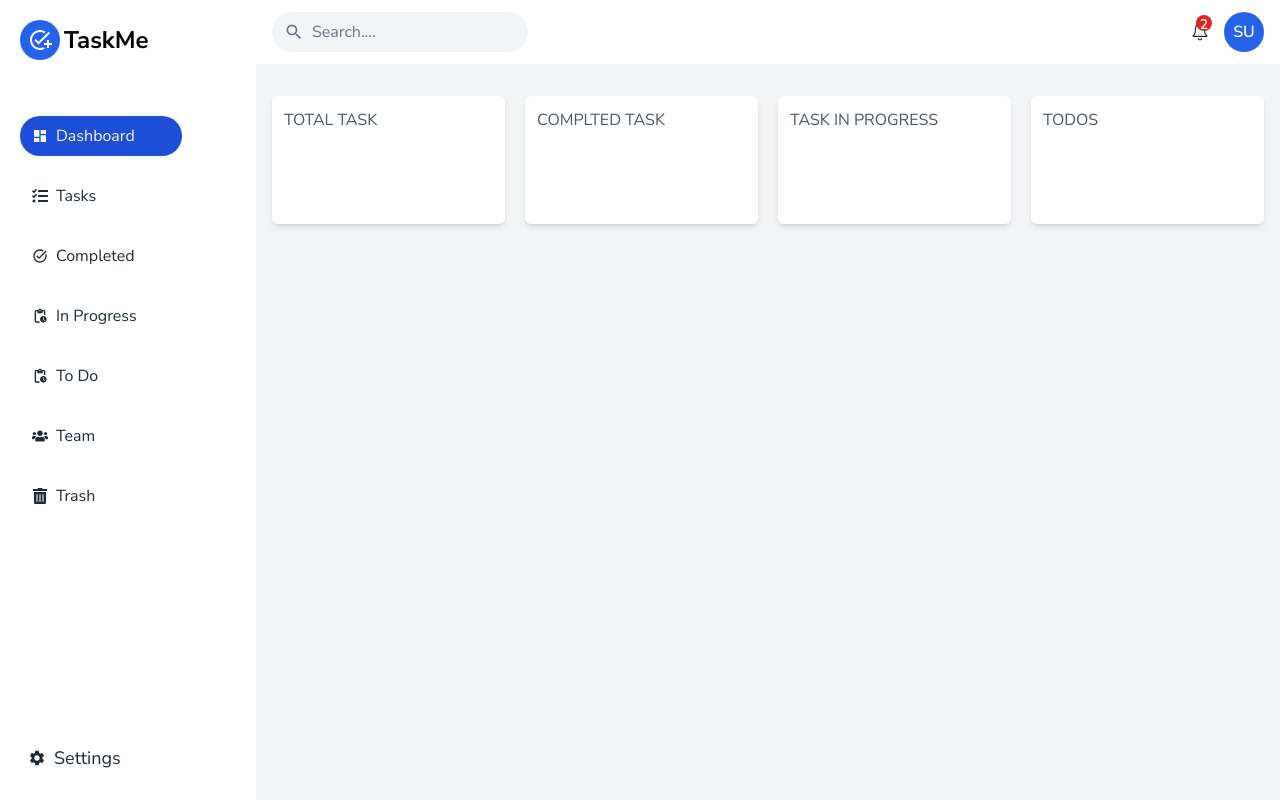
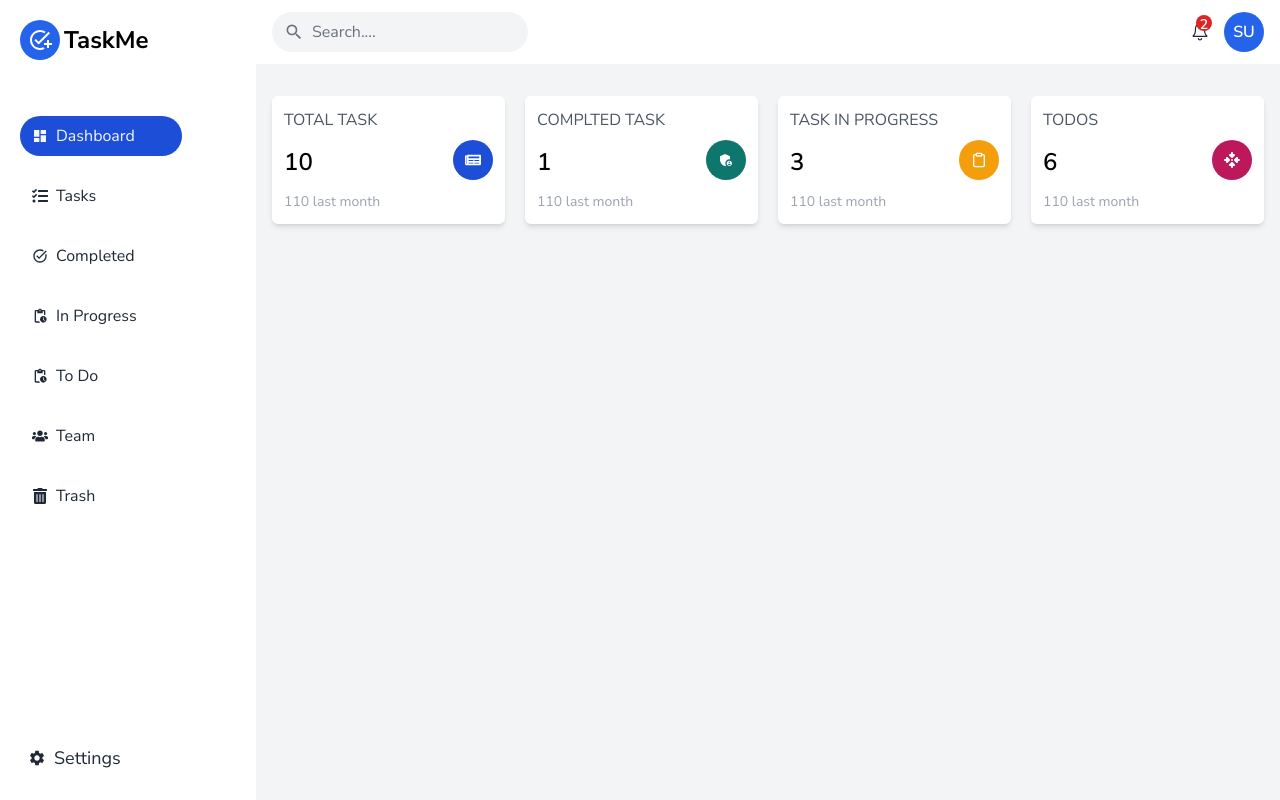
Before and after one commit to zidankhainur2/task-manager, a React (Vite) app in the folder client/: page /dashboard in a window 1280 px wide. Built offline with nearby package versions, Linux system fonts and the light colour scheme; sample sign-in values are in the browser's storage.

Commit message:
add dashboard v2

```diff
--- a/client/src/pages/Dashboard.jsx
+++ b/client/src/pages/Dashboard.jsx
@@ -9,6 +9,7 @@ import { FaNewspaper, FaUsers } from "react-icons/fa";
 import { FaArrowsToDot } from "react-icons/fa6";
 import moment from "moment";
 import { summary } from "../assets/data";
+import clsx from "clsx";
 
 const Dashboard = () => {
   const totals = summary.tasks;
@@ -49,6 +50,17 @@ const Dashboard = () => {
       <div className="w-full h-32 bg-white p-3 shadow-md rounded-md flex items-center justify-between">
         <div className="h-full flex flex-1 flex-col justify-between">
           <p className="text-base text-gray-600">{label}</p>
+          <span className="text-2xl font-semibold">{count}</span>
+          <span className="text-sm text-gray-400">{"110 last month"}</span>
+        </div>
+
+        <div
+          className={clsx(
+            "w-10 h-10 rounded-full flex items-center justify-center text-white",
+            bg
+          )}
+        >
+          {icon}
         </div>
       </div>
     );
```
